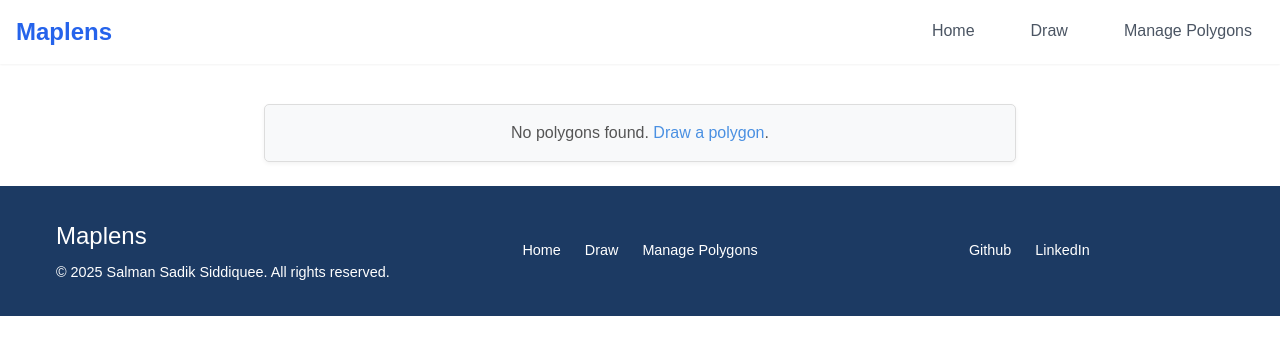
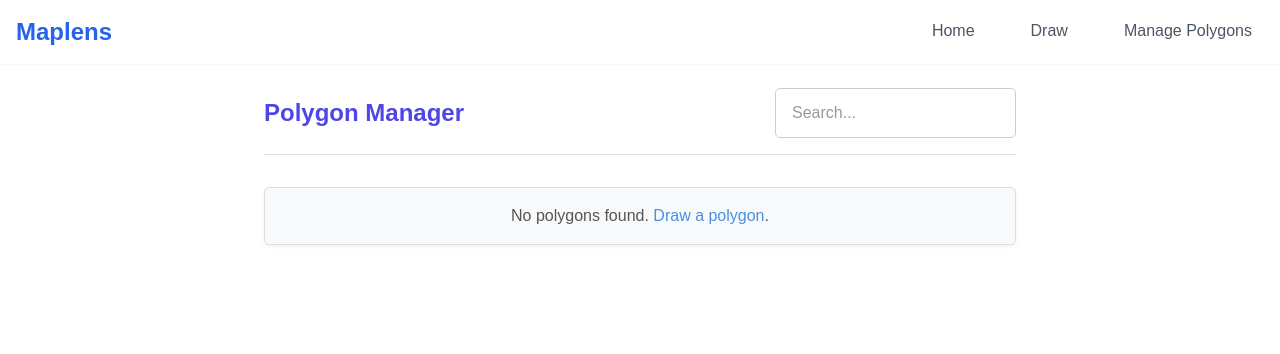
Before and after one commit to salsadsid/MapLens, a Next.js app: page /manage-polygons in a window 1280 px wide. Shown: the top 354 px of the page. Built offline with nearby package versions, Linux system fonts and the light colour scheme.

Commit message:
- 🪶 feat: search polygon implementation

```diff
--- a/app/layout.tsx
+++ b/app/layout.tsx
@@ -1,4 +1,3 @@
-import Footer from "@/components/Footer";
 import Navbar from "@/components/Navbar";
 import type { Metadata } from "next";
 import { Geist, Geist_Mono } from "next/font/google";
@@ -34,7 +33,6 @@ export default function RootLayout({
         <StoreProvider>
           <Navbar />
           {children}
-          <Footer />
         </StoreProvider>
       </body>
     </html>
--- a/app/page.tsx
+++ b/app/page.tsx
@@ -1,9 +1,11 @@
+import Footer from "@/components/Footer";
 import HomePage from "@/components/Home";
 
 export default function Home() {
   return (
     <div>
       <HomePage />
+      <Footer />
     </div>
   );
 }
--- a/components/Polygon/index.tsx
+++ b/components/Polygon/index.tsx
@@ -9,7 +9,9 @@ import {
 import styles from "@/styles/PolygonList.module.scss";
 import { motion } from "framer-motion";
 import Link from "next/link";
-import { ChangeEvent, FC, useCallback } from "react";
+import { ChangeEvent, FC, useCallback, useState } from "react";
+import { BiSolidFileImport } from "react-icons/bi";
+import { PiExportBold } from "react-icons/pi";
 import ColorInput from "./components/ColorInput";
 // Define the Polygon type
 interface Polygon {
@@ -27,7 +29,11 @@ const PolygonList: FC = () => {
   const polygons = useAppSelector(
     (state) => state.polygon.polygons
   ) as Polygon[];
+  const [search, setSearch] = useState("");
 
+  const filteredPolygons = polygons.filter((polygon) =>
+    polygon.label.toLowerCase().includes(search.toLowerCase())
+  );
   // Export polygons to a JSON file
   const handleExport = useCallback(() => {
     const dataStr = JSON.stringify(polygons, null, 2);
@@ -79,18 +85,28 @@ const PolygonList: FC = () => {
 
   return (
     <section className={styles.container}>
-      {polygons.length > 0 && (
       <header className={styles.header}>
         <h2 className={styles.title}>Polygon Manager</h2>
         <div className={styles.controls}>
+          <input
+            type="text"
+            placeholder="Search..."
+            value={search}
+            onChange={(e) => setSearch(e.target.value)}
+            className={styles.searchInput}
+          />
+          {filteredPolygons.length > 0 && (
+            <>
               <button
                 className={styles.controlButton}
                 onClick={handleExport}
                 aria-label="Export polygons"
               >
+                <PiExportBold className="h-5 w-5" />
                 Export
               </button>
               <label className={styles.controlButton}>
+                <BiSolidFileImport className="h-5 w-5" />
                 Import
                 <input
                   type="file"
@@ -100,13 +116,14 @@ const PolygonList: FC = () => {
                   aria-label="Import polygons"
                 />
               </label>
+            </>
+          )}
         </div>
       </header>
-      )}
 
       {
         // If there are no polygons, show a message
-        polygons.length === 0 && (
+        filteredPolygons.length === 0 && (
           <p className={styles.noPolygons}>
             No polygons found. <Link href="/draw">Draw a polygon</Link>.
           </p>
@@ -114,7 +131,7 @@ const PolygonList: FC = () => {
       }
 
       <ul className={styles.polygonList}>
-        {polygons.map((polygon, index) => (
+        {filteredPolygons.map((polygon, index) => (
           <motion.li
             initial={{ opacity: 0, y: 50 }}
             animate={{ opacity: 1, y: 0 }}
--- a/styles/Home.module.scss
+++ b/styles/Home.module.scss
@@ -48,7 +48,7 @@
   display: inline-flex;
   align-items: center;
   padding: 1.2rem 2.5rem;
-  background: linear-gradient(45deg, #4f46e5, #3b82f6);
+  background: linear-gradient(45deg, $primary-color, #3b82f6);
   color: white;
   border-radius: 50px;
   font-weight: 600;
--- a/styles/PolygonList.module.scss
+++ b/styles/PolygonList.module.scss
@@ -18,6 +18,7 @@
 .title {
   margin: 0;
   font-size: 1.5rem;
+  font-weight: bold;
   color: $primary-color;
 }
 
@@ -35,7 +36,9 @@
   border-radius: 4px;
   cursor: pointer;
   transition: background-color 0.2s ease;
-
+  display: flex;
+  align-items: center;
+  gap: 0.5rem;
   &:hover {
     background: darken($primary-color, 10%);
   }
@@ -114,3 +117,23 @@
     }
   }
 }
+
+.searchInput {
+  width: 100%;
+  max-width: 400px;
+  padding: 0.75rem 1rem;
+  border: 1px solid #ccc;
+  border-radius: 5px;
+  font-size: 1rem;
+  transition: border-color 0.3s ease, box-shadow 0.3s ease;
+  outline: none;
+
+  &::placeholder {
+    color: #999;
+  }
+
+  &:focus {
+    border-color: #4a90e2;
+    box-shadow: 0 0 0 2px rgba(74, 144, 226, 0.3);
+  }
+}
--- a/styles/variables.scss
+++ b/styles/variables.scss
@@ -1,4 +1,4 @@
-$primary-color: #3f51b5;
+$primary-color: #4f46e5;
 $error-color: #d32f2f;
 $border-color: #e0e0e0;
 
```
Lines whose indentation alone changed are shown as unchanged.
